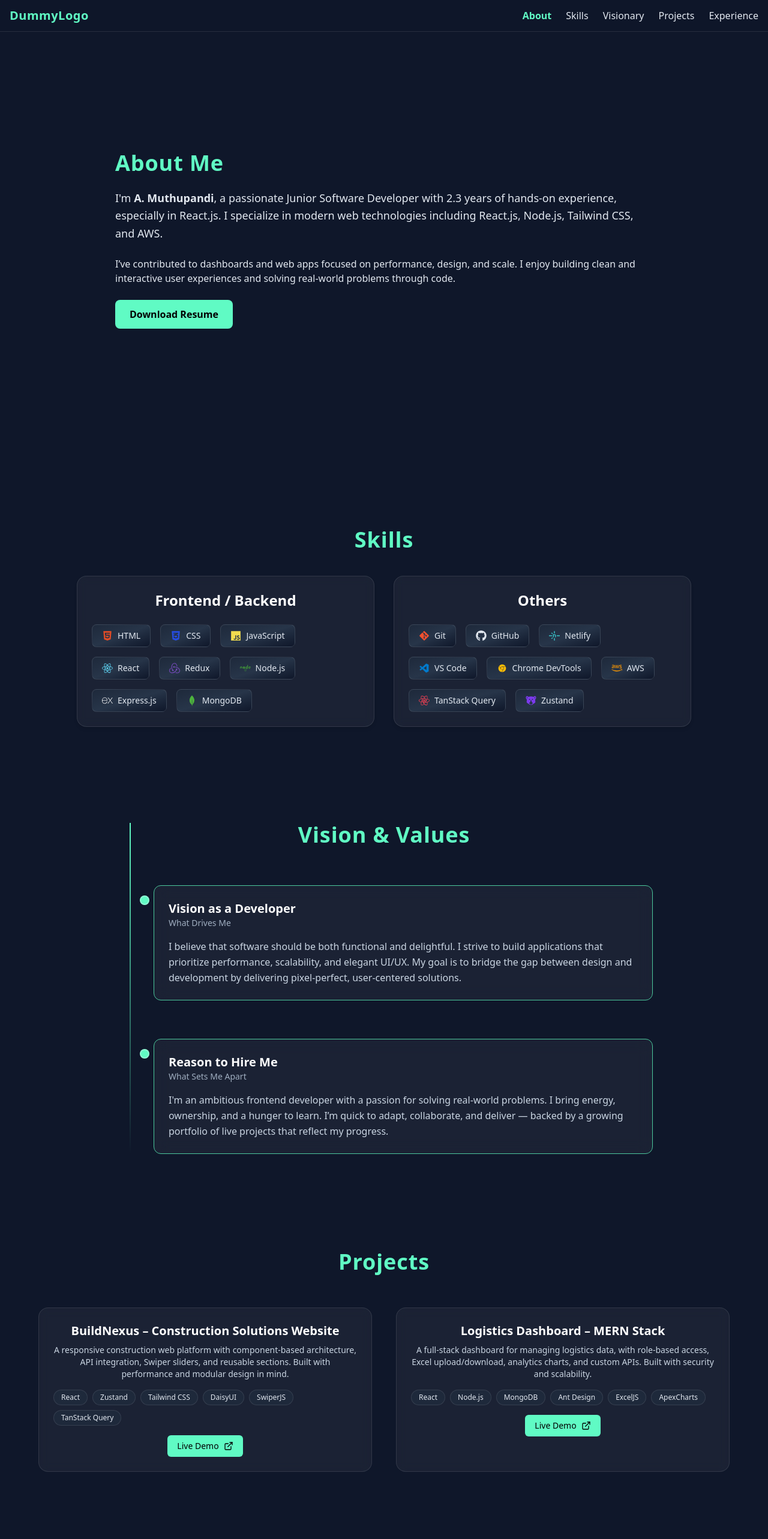
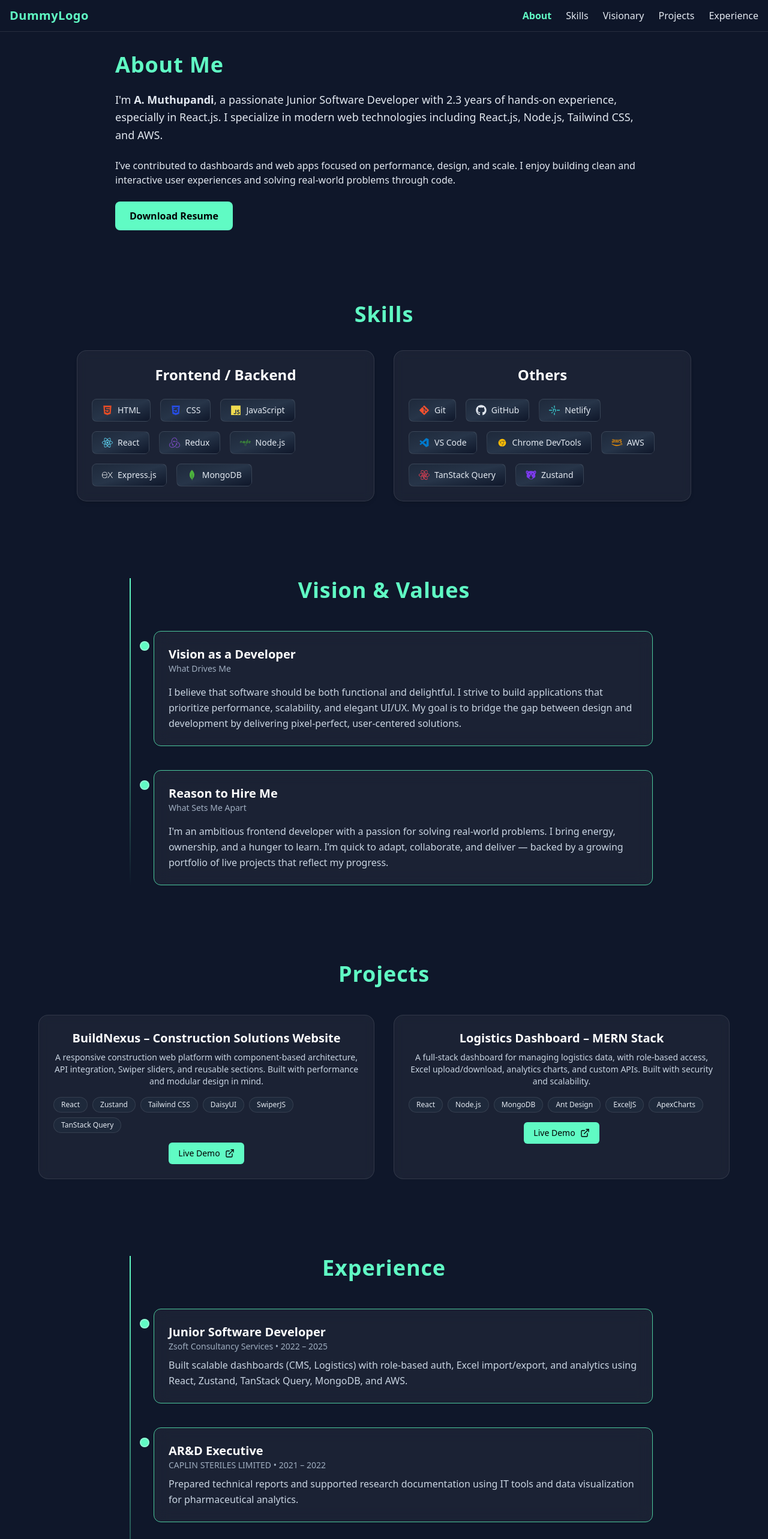
Before and after one commit to Muthu-amu/portfolio, a React (Vite) app: page / in a window 1280 px wide. Shown: the top 2566 px of the page at 60% size. Built offline with nearby package versions, Linux system fonts and the light colour scheme.

Commit message:
responsive padding corrected

```diff
--- a/src/components/About.jsx
+++ b/src/components/About.jsx
@@ -1,6 +1,6 @@
 const About = () => {
   return (
-    <section className="w-full min-h-screen flex items-center justify-center bg-[#0f172a] text-slate-200 py-20 px-4">
+    <section className="w-full flex items-center justify-center bg-[#0f172a] text-slate-200 pt-16 pb-10 md:pt-16 md:pb-10 lg:pt-22 lg:pb-14 px-4">
       <div className="max-w-4xl mx-auto text-center md:text-left space-y-6">
         <h2 className="text-4xl font-bold tracking-wide text-[#60fbc4]">About Me</h2>
 
--- a/src/components/ContactMe.jsx
+++ b/src/components/ContactMe.jsx
@@ -19,7 +19,7 @@ const ContactMe = () => {
   };
 
   return (
-    <section className="w-full bg-[#0f172a] text-slate-200 py-20 px-4">
+    <section className="w-full bg-[#0f172a] text-slate-200 py-6 md:py-8 lg:py-16 px-4">
       <div className="max-w-2xl mx-auto text-center">
         <h2 className="text-4xl font-bold text-[#60fbc4] tracking-wide mb-10">
           Contact Me
--- a/src/components/Experience.jsx
+++ b/src/components/Experience.jsx
@@ -26,16 +26,16 @@ const experienceData = [
 
 const Experience = () => {
   return (
-    <section className="w-full bg-[#0f172a] text-slate-200 py-20 px-6">
+    <section className="w-full bg-[#0f172a] text-slate-200 py-6 md:py-8 lg:py-16 px-6">
       <div className="max-w-4xl mx-auto relative">
         {/* Timeline vertical line */}
         <div className="absolute left-4 top-0 h-full w-[2px] bg-gradient-to-b from-[#60fbc4] to-transparent md:left-6" />
 
-        <h2 className="text-4xl font-bold text-center mb-16 text-[#60fbc4] tracking-wide">
+        <h2 className="text-4xl font-bold text-center mb-12 text-[#60fbc4] tracking-wide">
           Experience
         </h2>
 
-        <div className="space-y-16 pl-10 md:pl-16">
+        <div className="space-y-10 pl-10 md:pl-16">
           {experienceData.map((exp, idx) => (
             <motion.div
               key={idx}
--- a/src/components/Projects.jsx
+++ b/src/components/Projects.jsx
@@ -24,13 +24,13 @@ const projects = [
 
 const Projects = () => {
   return (
-    <section className="w-full bg-[#0f172a] text-slate-200 py-20 px-4">
+    <section className="w-full bg-[#0f172a] text-slate-200 py-6 md:py-8 lg:py-16 px-4">
       <div className="max-w-6xl mx-auto text-center">
-        <h2 className="text-4xl font-bold text-[#60fbc4] tracking-wide mb-14">
+        <h2 className="text-4xl font-bold text-[#60fbc4] tracking-wide mb-12">
           Projects
         </h2>
 
-        <div className="grid grid-cols-1 md:grid-cols-2 gap-10">
+        <div className="grid grid-cols-1 md:grid-cols-2 gap-8">
           {projects.map((project, index) => (
             <motion.div
               key={index}
--- a/src/components/Skills.jsx
+++ b/src/components/Skills.jsx
@@ -45,7 +45,7 @@ const Skills = () => {
   ];
 
   return (
-    <section className="w-full bg-[#0f172a] text-slate-200 py-20 px-4">
+    <section className="w-full bg-[#0f172a] text-slate-200 py-6 md:py-8 lg:py-16 px-4">
       <div className="max-w-5xl mx-auto text-center">
         <h2 className="text-4xl font-bold text-[#60fbc4] mb-10 tracking-wide">Skills</h2>
 
--- a/src/components/Visionary.jsx
+++ b/src/components/Visionary.jsx
@@ -15,16 +15,16 @@ const visionaryItems = [
 
 const Visionary = () => {
   return (
-    <section className="w-full bg-[#0f172a] text-slate-200 py-20 px-6">
+    <section className="w-full bg-[#0f172a] text-slate-200 py-6 md:py-8 lg:py-16 px-6">
       <div className="max-w-4xl mx-auto relative">
         {/* Vertical timeline line */}
         <div className="absolute left-4 top-0 h-full w-[2px] bg-gradient-to-b from-[#60fbc4] to-transparent md:left-6" />
 
-        <h2 className="text-4xl font-bold text-center mb-16 text-[#60fbc4] tracking-wide">
+        <h2 className="text-4xl font-bold text-center mb-12 text-[#60fbc4] tracking-wide">
           Vision & Values
         </h2>
 
-        <div className="space-y-16 pl-10 md:pl-16">
+        <div className="space-y-10 pl-10 md:pl-16">
           {visionaryItems.map((item, idx) => (
             <motion.div
               key={idx}
```
